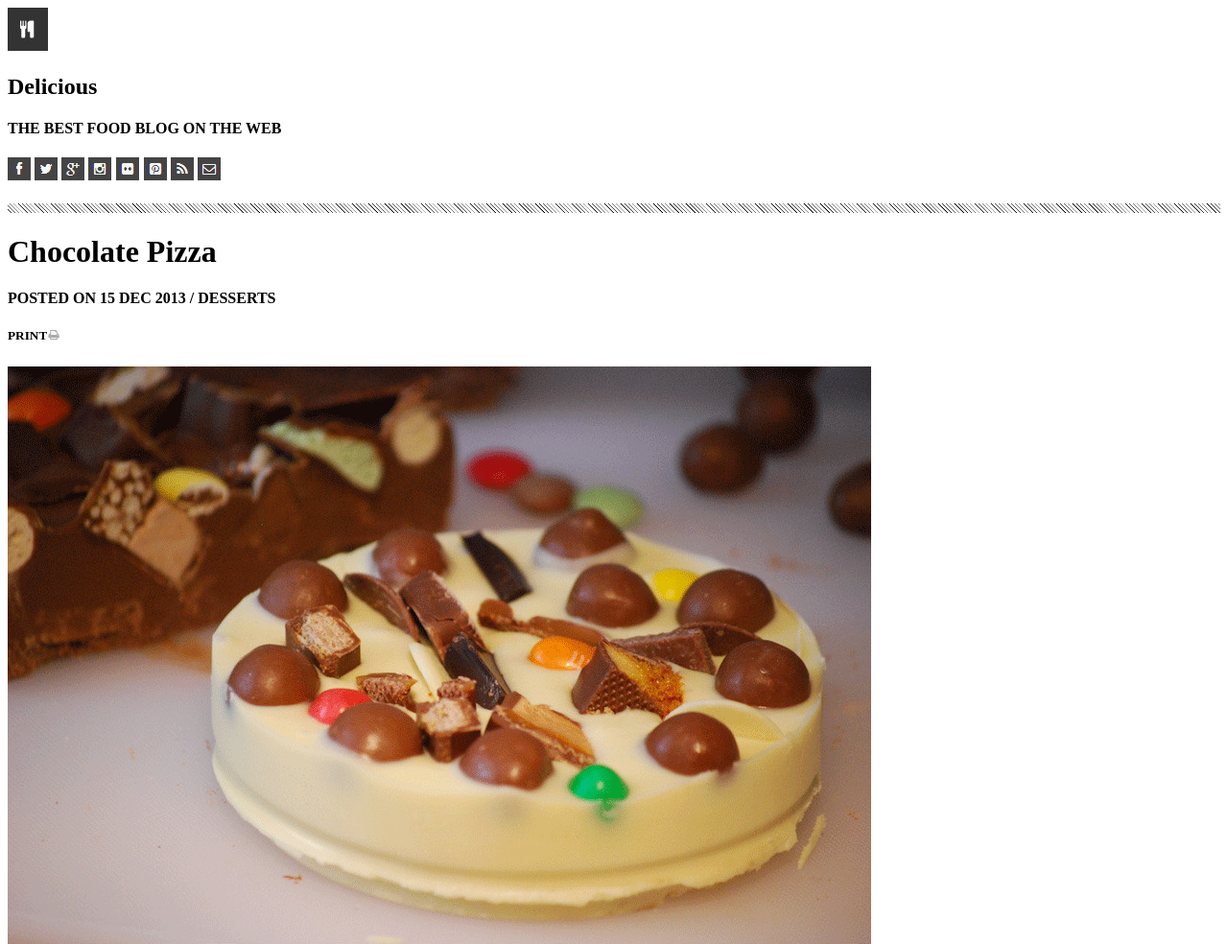
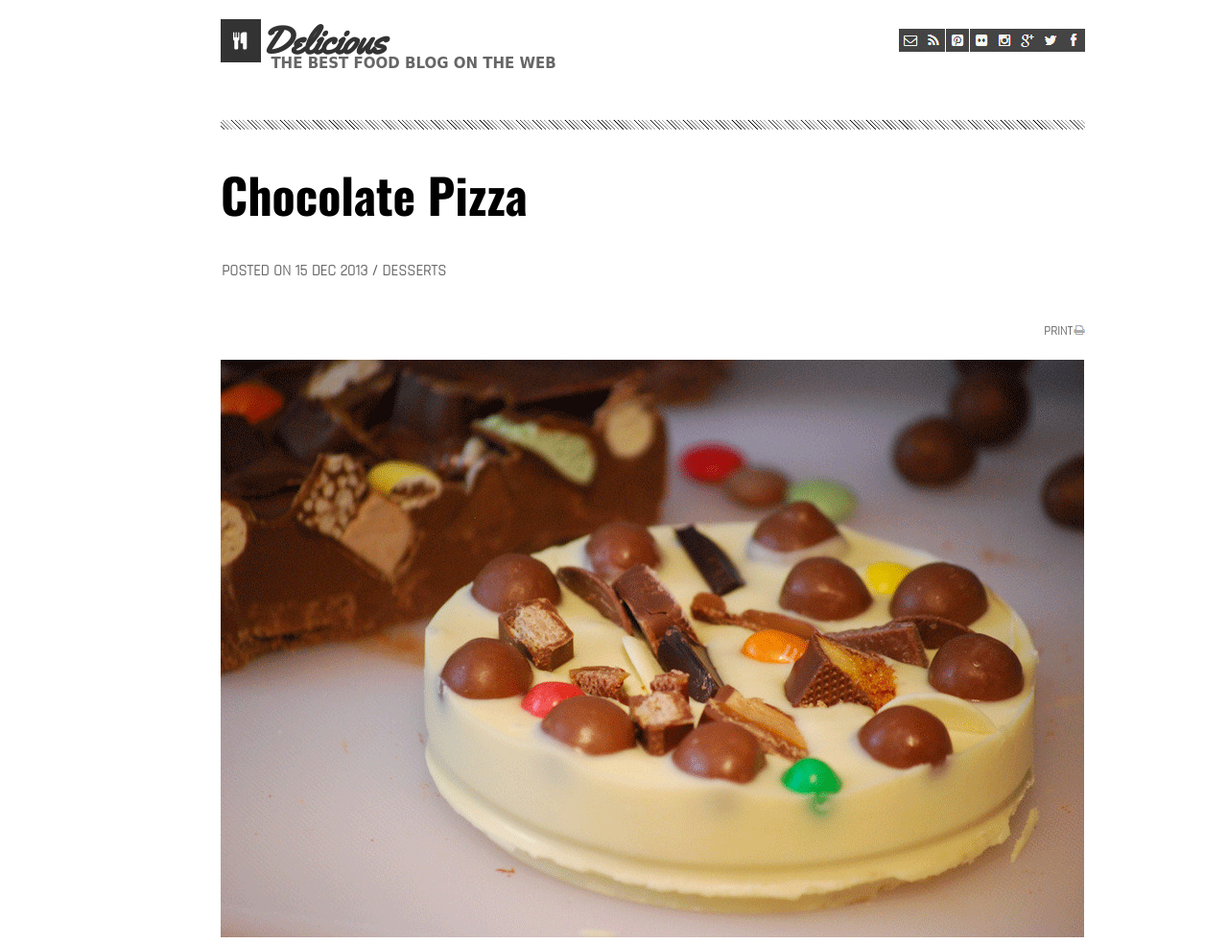
Before and after one commit to Todoville/chocolate-pizza, a plain HTML site: page index.html in a window 1280 px wide. Shown: the top 984 px of the page at 96% size. Drawn offline with nearby package versions, Linux system fonts and the light colour scheme; a script that the page names is missing; a web font is replaced by a local one.

Commit message:
merging our branches kinda hacky oops

```diff
--- a/css/style.css
+++ b/css/style.css
@@ -1,3 +1,64 @@
+body {
+  margin: 30px 90px 30px 230px;
+  max-width: 901px;
+}
+
+#top-of-page h2 {
+  font-family: 'Yellowtail', cursive;
+  font-size: 40px;
+  font-weight: bold;
+  display: inline-block;
+  position: relative;
+  bottom: 15px;
+  color: #333333;
+  margin: 0px 0px -2px 0px;
+}
+#top-of-page h4 {
+  font-family: 'Just Another Hand', cursive;
+  font-size: 15px;
+  display: inline-block;
+  position: relative;
+  right: 125px;
+
+}
+#top-of-page img:first-child {
+  float: left;
+  position: relative;
+  bottom: 10px;
+}
+#top-of-page img {
+  float: right;
+}
+.stripes {
+  margin-top: 30px;
+background-image: repeating-linear-gradient(45deg, transparent, transparent 2px, black 3px, black 1px);
+  height: 10px;
+}
+h1 {
+  font-family: 'Oswald', sans-serif;
+  font-size: 50px;
+  font-weight: bold;
+  margin-top: 30px;
+}
+h4 {
+  font-family: 'Rajdhani', sans-serif;
+  color: #666;
+  margin-top: 10px;
+  margin-left: 1px;
+}
+h5 {
+  font-family: 'Rajdhani', sans-serif;
+  color: #666;
+  margin-bottom: 20px;
+  margin-left: 1px;
+  float: right;
+}
+#chocopizza {
+ display: block;
+ margin-left: auto;
+ margin-right: auto;
+ margin-top: 30px;
+}
 .container {
   text-align: left;
   background-image: url("../img/list-bg.png");
```
